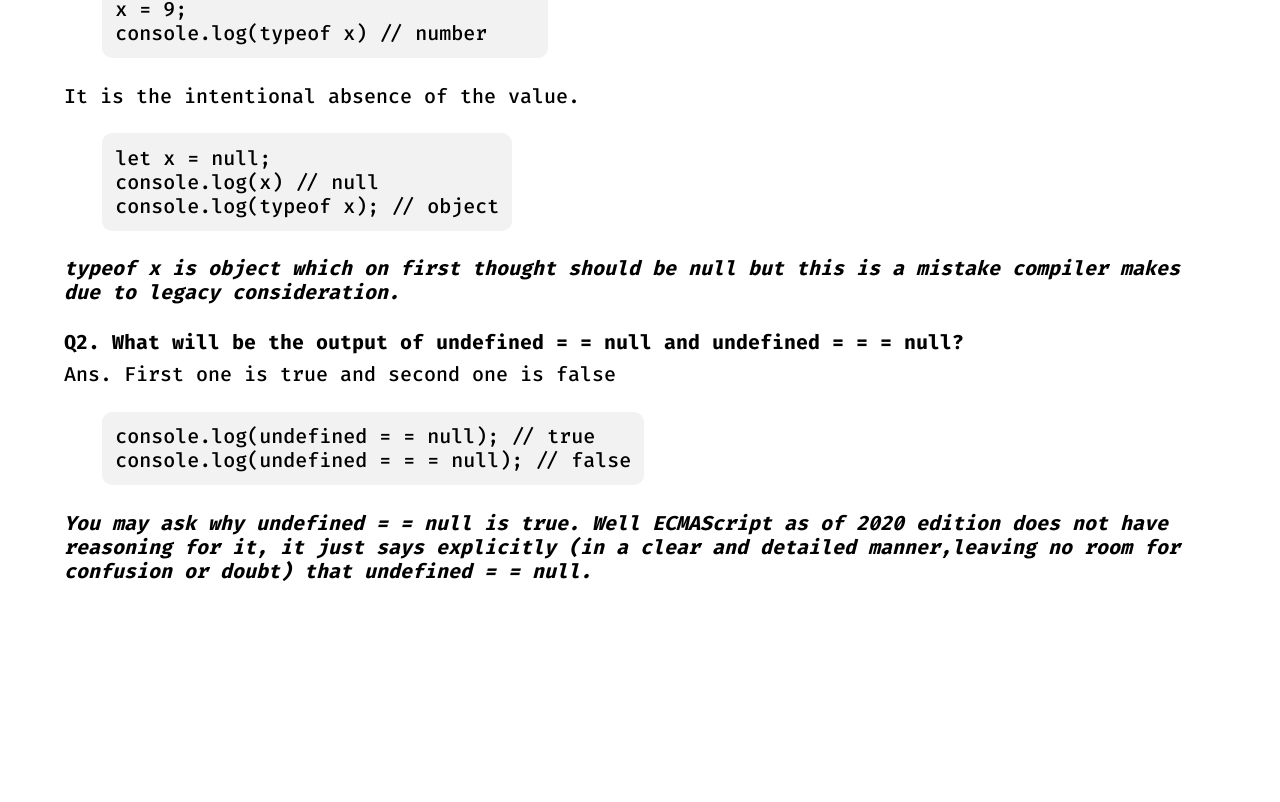
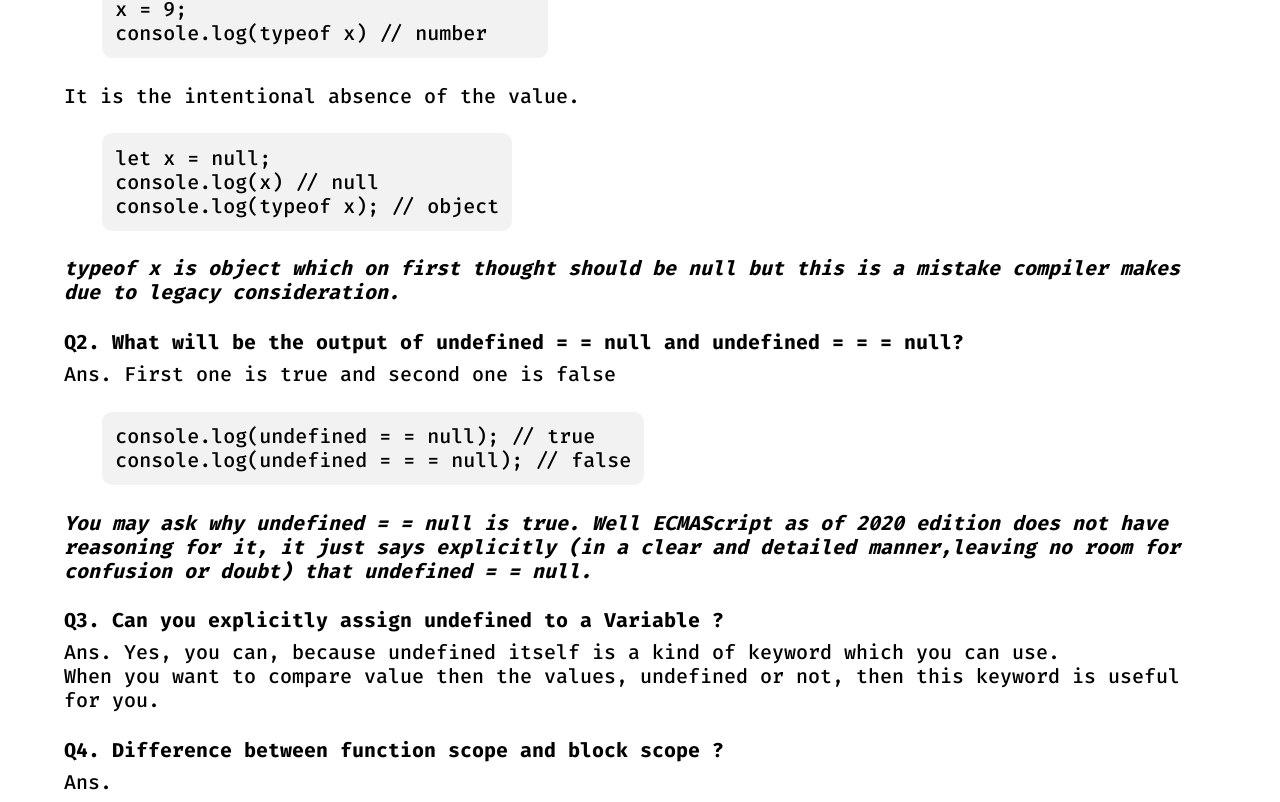
Before and after one commit to rohitkatbamna/jsin, a React (Create React App) app: page / in a window 1280 px wide. Shown: the part 414-1216 px from the top of the page. Before the commit the page ends 1005 px from the top, so only its background shows below. Built offline with nearby package versions, Linux system fonts and the light colour scheme; the HTML template or start-up script is replaced by a standard one.

Commit message:
10:51 AM MORE QUESTIONS ADDED AND FONT REDUCED

```diff
--- a/src/components/jsques1.js
+++ b/src/components/jsques1.js
@@ -60,6 +60,20 @@ function Jsques1() {
 					undefined = = null.
 				</Bita>
 			</Answer>
+			<Question>
+				Q3. Can you explicitly assign undefined to a Variable ?
+			</Question>
+			<Answer>
+				Ans. Yes, you can, because undefined itself is a kind of keyword which
+				you can use.
+				<br />
+				When you want to compare value then the values, undefined or not, then
+				this keyword is useful for you.
+			</Answer>
+			<Question>
+				Q4. Difference between function scope and block scope ?
+			</Question>
+			<Answer>Ans.</Answer>
 		</div>
 	);
 }
```
